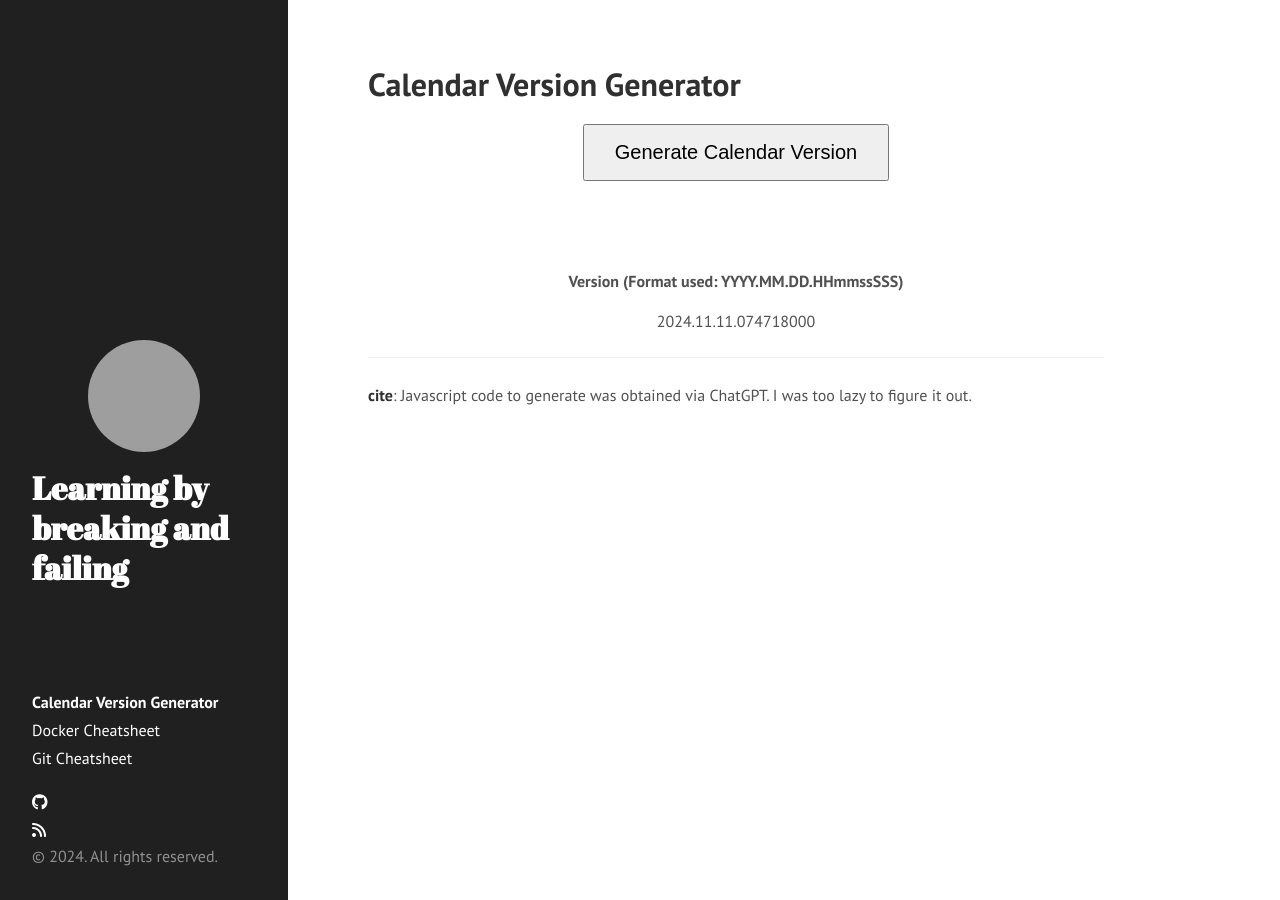
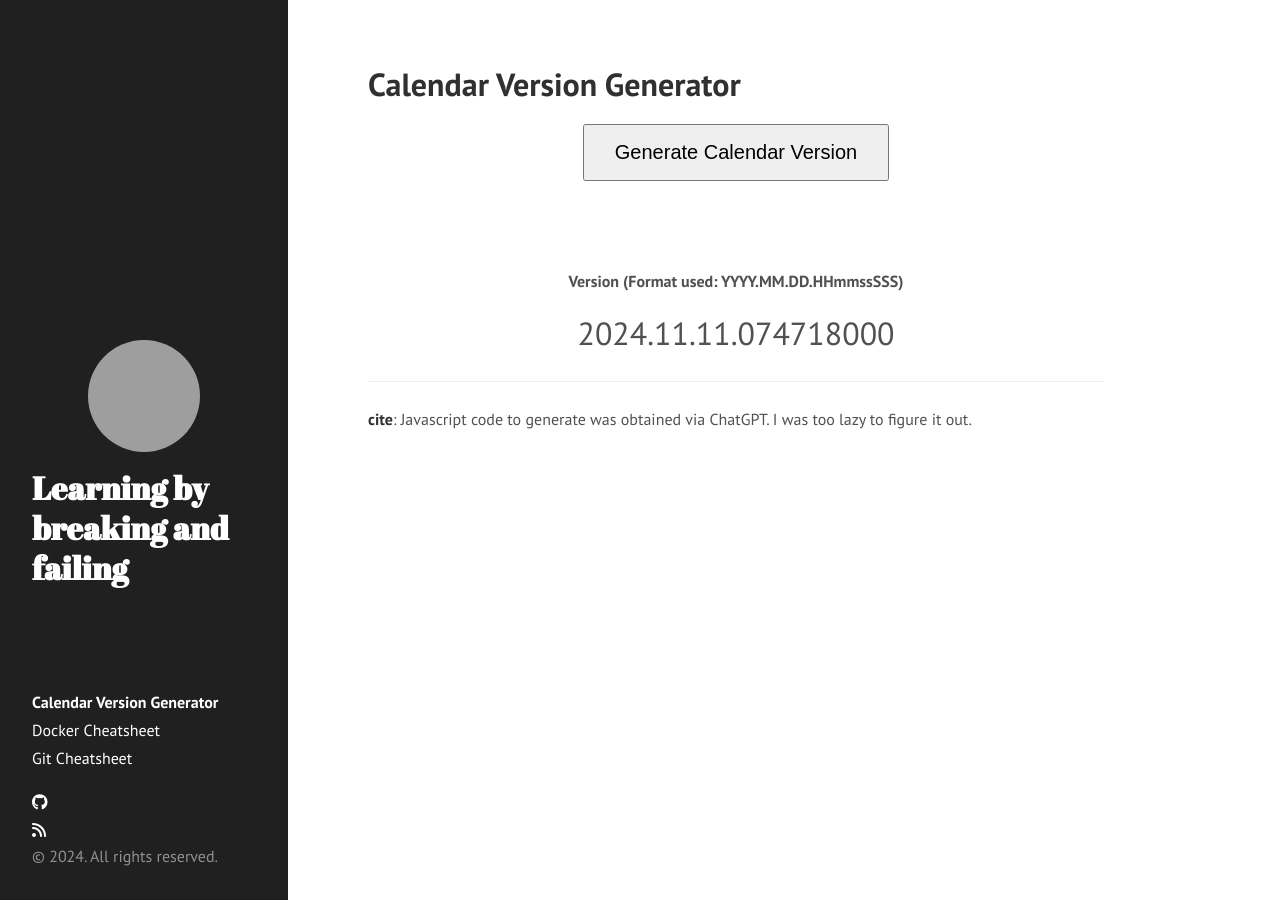
Before and after one commit to slowmonkey/slowmonkey.github.io, a Jekyll site: the page built from sidemenu_pages/calendar-version-generator.md, in a window 1280 px wide. Built offline with Jekyll 4.4.1, drawn with Linux system fonts in a browser that asks for light colours; nearby versions of some CDN libraries; grey boxes are pictures that could not be loaded.

Commit message:
Calendar Version: Making the version value generated larger

```diff
--- a/sidemenu_pages/calendar-version-generator.md
+++ b/sidemenu_pages/calendar-version-generator.md
@@ -11,7 +11,7 @@ title: Calendar Version Generator
 <br/>
 <br/>
 <p style="text-align: center;"><b>Version (Format used: YYYY.MM.DD.HHmmssSSS)</b></p>
-<p style="text-align: center; font-size: 32x;"><span id="calenderVersionValue"></span></p>
+<p style="text-align: center; font-size: 32px;"><span id="calenderVersionValue"></span></p>
 
 <!-- Include Day.js from a CDN -->
 
```
